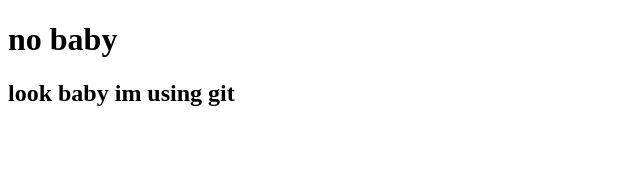
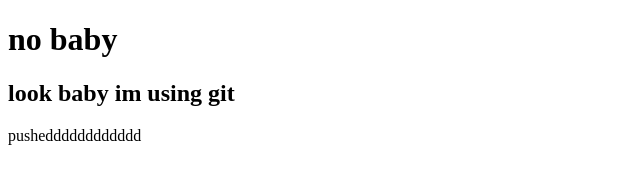
Before and after one commit to Rifat504/my-first-website, a plain HTML site: page index.html in a window 1280 px wide. Shown: the whole page, without its empty margins (0-640 px from the left). Drawn offline with Linux system fonts and the light colour scheme.

Commit message:
new pussed

```diff
--- a/index.html
+++ b/index.html
@@ -8,5 +8,6 @@
 <body>
     <h1>no baby</h1>
    <h2>look baby im using git</h2>
+   <p>pushedddddddddddd</p>
 </body>
 </html>
```
